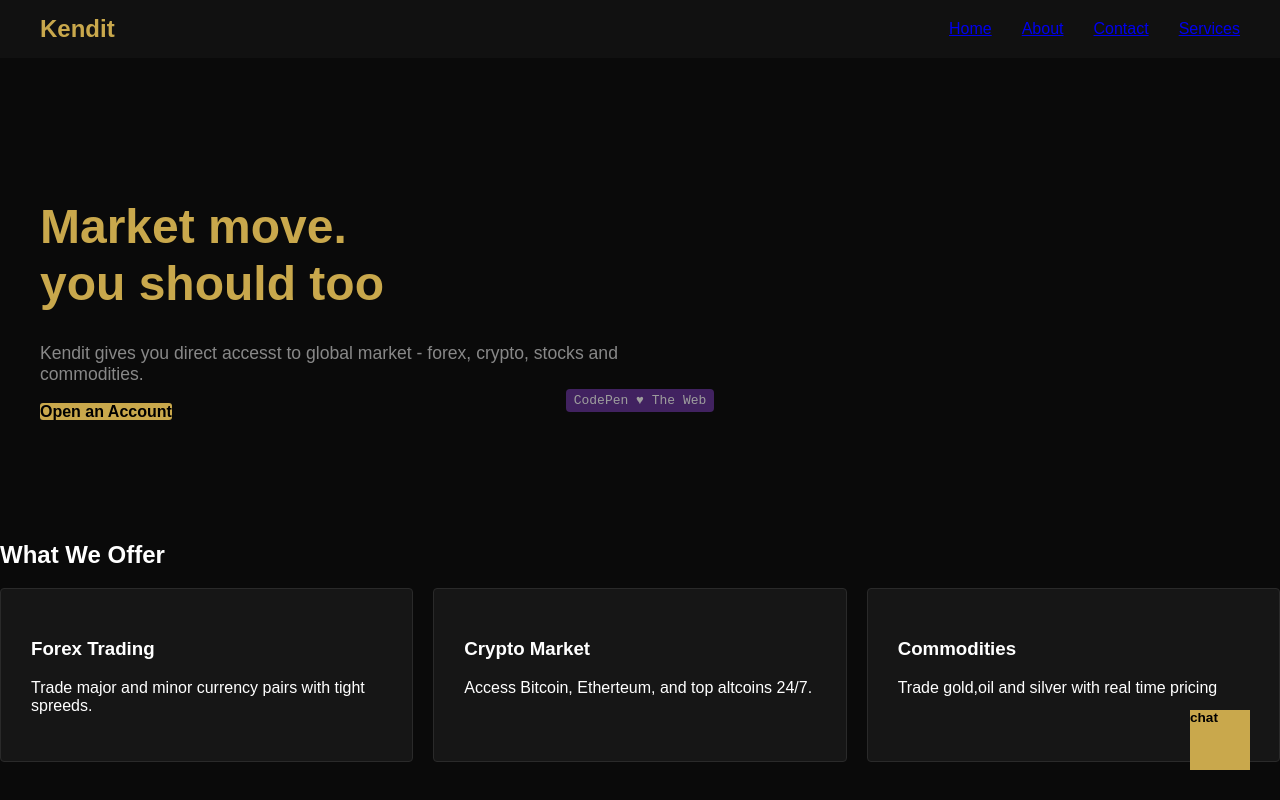
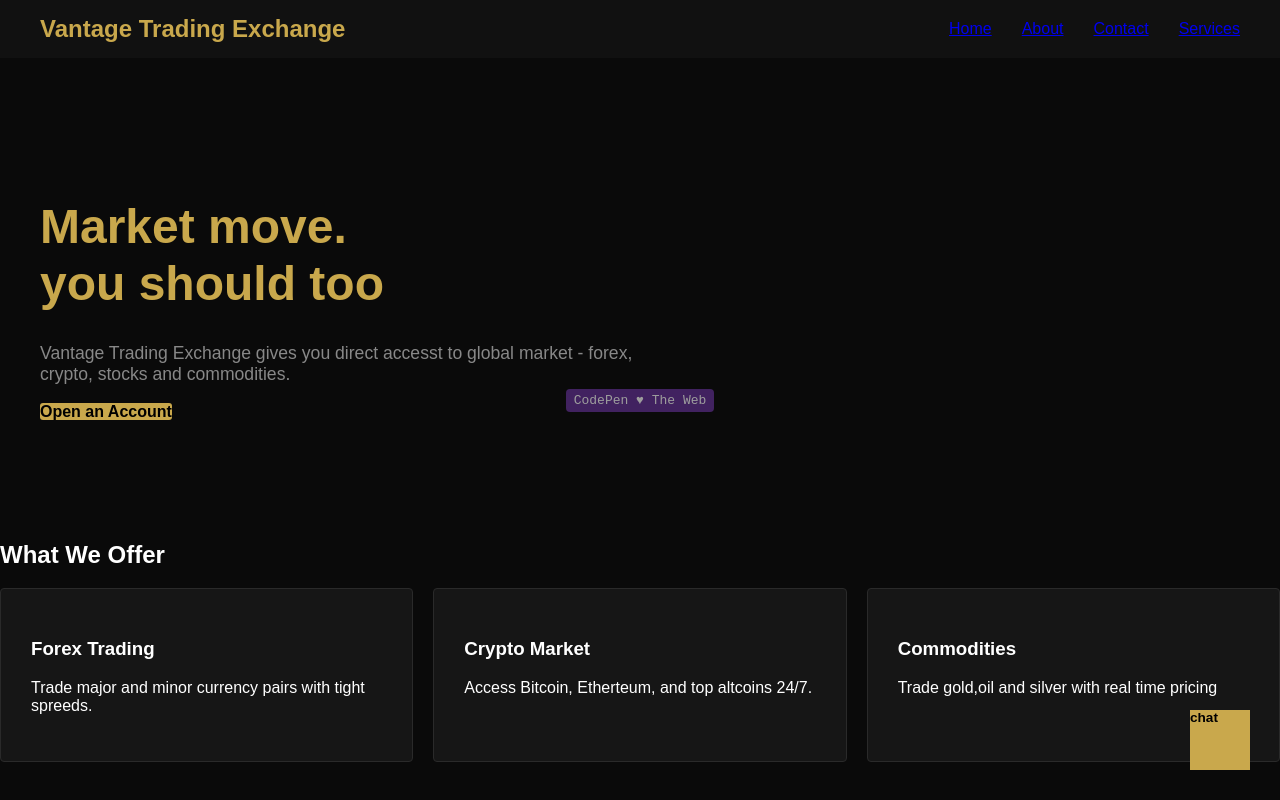
Before and after one commit to excel432/Vanatge_Trading_Exchange, a plain HTML site: page index.html in a window 1280 px wide. Shown: the top 800 px of the page. Drawn offline with Linux system fonts and the light colour scheme.

Commit message:
Update index.html

```diff
--- a/index.html
+++ b/index.html
@@ -12,7 +12,7 @@
   </body>
 </html>
 <nav>
-  <div class="logo">Kendit</div>
+  <div class="logo">Vantage Trading Exchange</div>
   <ul>
     <li><a href="#">Home</a></li>
     <li><a href="#">About</a></li>
@@ -22,7 +22,7 @@
 </nav>
 <section class="hero">
   <h1>Market move.<br>you should too</h1>
-  <p>Kendit gives you direct accesst to global market - forex, crypto, stocks and commodities.</p>
+  <p>Vantage Trading Exchange gives you direct accesst to global market - forex, crypto, stocks and commodities.</p>
   <a href="#" class="btn">Open an Account</a>
 </section>
 <section class="section">
@@ -60,13 +60,13 @@
 <div class="chat-bubble"onclick="toggleChat()">chat</div>
 <div class="chat-box" id="chatBox">
   <div clas="class-header">
-    <span>Kendit Assistant</span>
+    <span>Vantage Trading Exchange Assistant</span>
     <span onclick="toggleChat()"></span>
 </div>
 <div class="messages"
   id="chatMessages">
   <div class="bot-msg">
-    Hi! Welcome to Kendit.
+    Hi! Welcome to Vantage Trading Exchange.
     How can i help you today?
   </div>
 </div>
```
